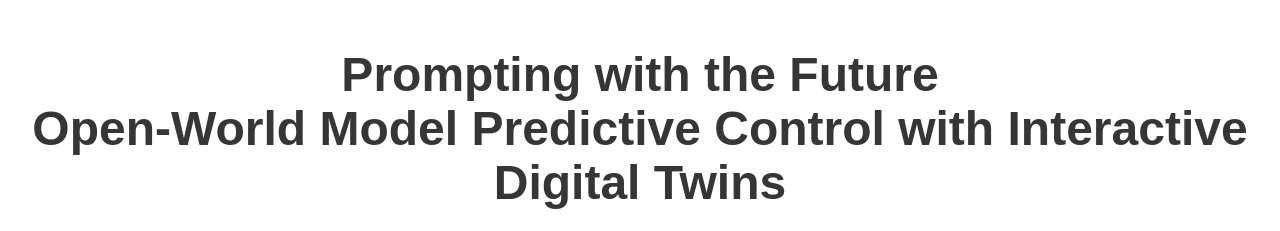
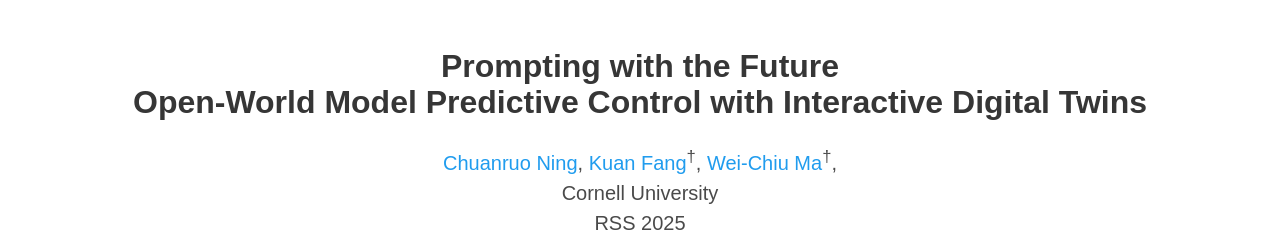
Before and after one commit to prompting-with-the-future/prompting-with-the-future.github.io, a plain HTML site: page index.html in a window 1280 px wide. Shown: the top 231 px of the page. Drawn offline with nearby package versions, Linux system fonts and the light colour scheme; a script that the page names is missing; some icons are missing; a web font is replaced by a local one.

Commit message:
no motivation

```diff
--- a/index.html
+++ b/index.html
@@ -54,8 +54,8 @@
         <div class="columns is-centered">
           <div class="column has-text-centered">
             <h1 class="title publication-title">
-              <span style="font-size: 3.0rem;">Prompting with the Future</span><br>
-              <span style="font-size: 3.0rem;">Open-World Model Predictive Control with Interactive Digital Twins</span>
+              <span style="font-size: 2.0rem;">Prompting with the Future</span><br>
+              <span style="font-size: 2.0rem;">Open-World Model Predictive Control with Interactive Digital Twins</span>
             </h1>
             <div class="is-size-5 publication-authors">
               <!-- Paper authors -->
```
